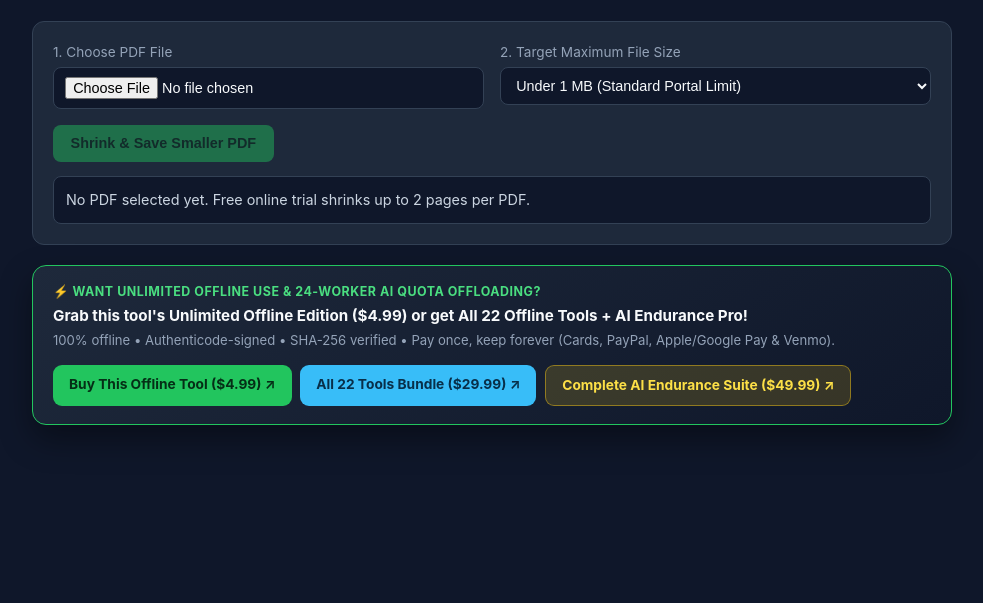
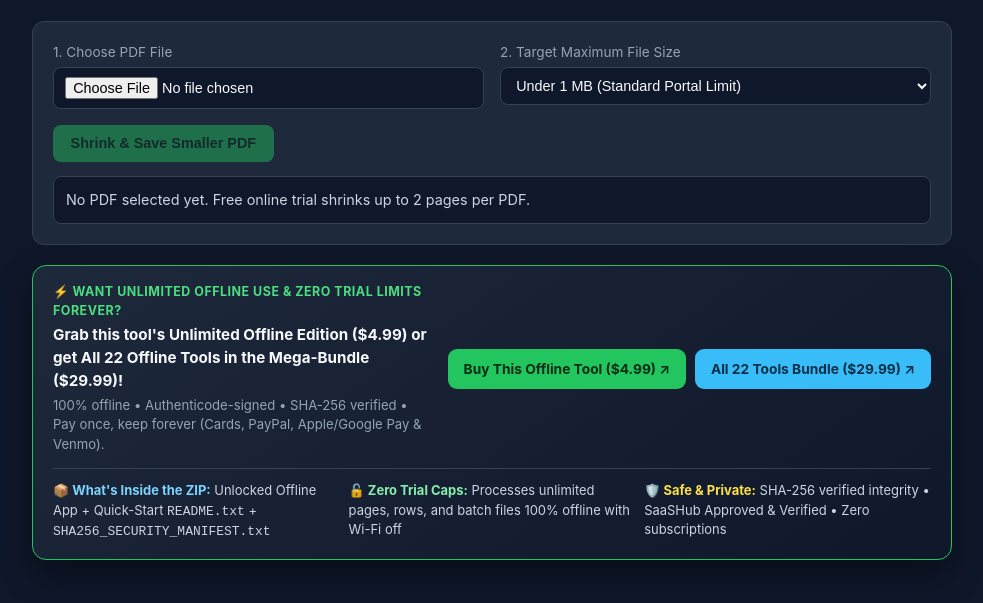
Before and after one commit to gmitch12967-crypto/gmitch12967-crypto.github.io, a plain HTML site: page tools/pdf-shrinker/index.html in a window 1280 px wide. Shown: the part 177-780 px from the top of the page, without its empty margins (148-1131 px from the left). Drawn offline with Linux system fonts and the light colour scheme.

Commit message:
Apply endu buyer conversion audit fixes to tools/pdf-shrinker/index.html

```diff
--- a/tools/pdf-shrinker/index.html
+++ b/tools/pdf-shrinker/index.html
@@ -194,15 +194,19 @@
 <div id="emtConversionBanner" style="max-width:920px;margin:1.25rem auto 0;background:linear-gradient(145deg,#1e293b,#0f172a);border:1px solid #22c55e;border-radius:14px;padding:1.1rem 1.25rem;color:#f8fafc;box-shadow:0 14px 32px rgba(0,0,0,0.4);">
   <div style="display:flex;flex-wrap:wrap;align-items:center;justify-content:space-between;gap:0.85rem;">
     <div style="flex:1 1 360px;">
-      <div style="font-size:0.78rem;font-weight:700;color:#4ade80;text-transform:uppercase;letter-spacing:0.04em;margin-bottom:0.2rem;">⚡ Want Unlimited Offline Use &amp; 24-Worker AI Quota Offloading?</div>
-      <div style="font-size:0.95rem;font-weight:700;color:#f8fafc;">Grab this tool's Unlimited Offline Edition ($4.99) or get All 22 Offline Tools + AI Endurance Pro!</div>
+      <div style="font-size:0.78rem;font-weight:700;color:#4ade80;text-transform:uppercase;letter-spacing:0.04em;margin-bottom:0.2rem;">⚡ Want Unlimited Offline Use &amp; Zero Trial Limits Forever?</div>
+      <div style="font-size:0.95rem;font-weight:700;color:#f8fafc;">Grab this tool's Unlimited Offline Edition ($4.99) or get All 22 Offline Tools in the Mega-Bundle ($29.99)!</div>
       <div style="font-size:0.82rem;color:#94a3b8;margin-top:0.2rem;">100% offline • Authenticode-signed • SHA-256 verified • Pay once, keep forever (Cards, PayPal, Apple/Google Pay &amp; Venmo).</div>
     </div>
     <div style="display:flex;flex-wrap:wrap;gap:0.55rem;">
       <a href="https://payhip.com/b/r9RWJ" target="_blank" rel="noopener" style="background:#22c55e;color:#052e16;padding:0.6rem 1rem;border-radius:9px;font-weight:700;text-decoration:none;font-size:0.86rem;white-space:nowrap;">Buy This Offline Tool ($4.99) ↗</a>
       <a href="https://payhip.com/b/74asH" target="_blank" rel="noopener" style="background:#38bdf8;color:#082f49;padding:0.6rem 1rem;border-radius:9px;font-weight:700;text-decoration:none;font-size:0.86rem;white-space:nowrap;">All 22 Tools Bundle ($29.99) ↗</a>
-      <a href="https://payhip.com/b/lsY5i" target="_blank" rel="noopener" style="background:rgba(250,204,21,0.16);color:#fde047;border:1px solid rgba(250,204,21,0.45);padding:0.6rem 1rem;border-radius:9px;font-weight:700;text-decoration:none;font-size:0.86rem;white-space:nowrap;">Complete AI Endurance Suite ($49.99) ↗</a>
     </div>
+  </div>
+  <div id="emtWhatsInsideZip" style="margin-top:0.85rem;padding-top:0.75rem;border-top:1px solid #334155;font-size:0.81rem;color:#cbd5e1;display:grid;grid-template-columns:repeat(auto-fit,minmax(220px,1fr));gap:0.55rem;">
+    <div><strong style="color:#7dd3fc;">📦 What's Inside the ZIP:</strong> Unlocked Offline App + Quick-Start <code>README.txt</code> + <code>SHA256_SECURITY_MANIFEST.txt</code></div>
+    <div><strong style="color:#86efac;">🔓 Zero Trial Caps:</strong> Processes unlimited pages, rows, and batch files 100% offline with Wi-Fi off</div>
+    <div><strong style="color:#fde047;">🛡️ Safe &amp; Private:</strong> SHA-256 verified integrity • SaaSHub Approved &amp; Verified • Zero subscriptions</div>
   </div>
 </div>
 </body>
```
